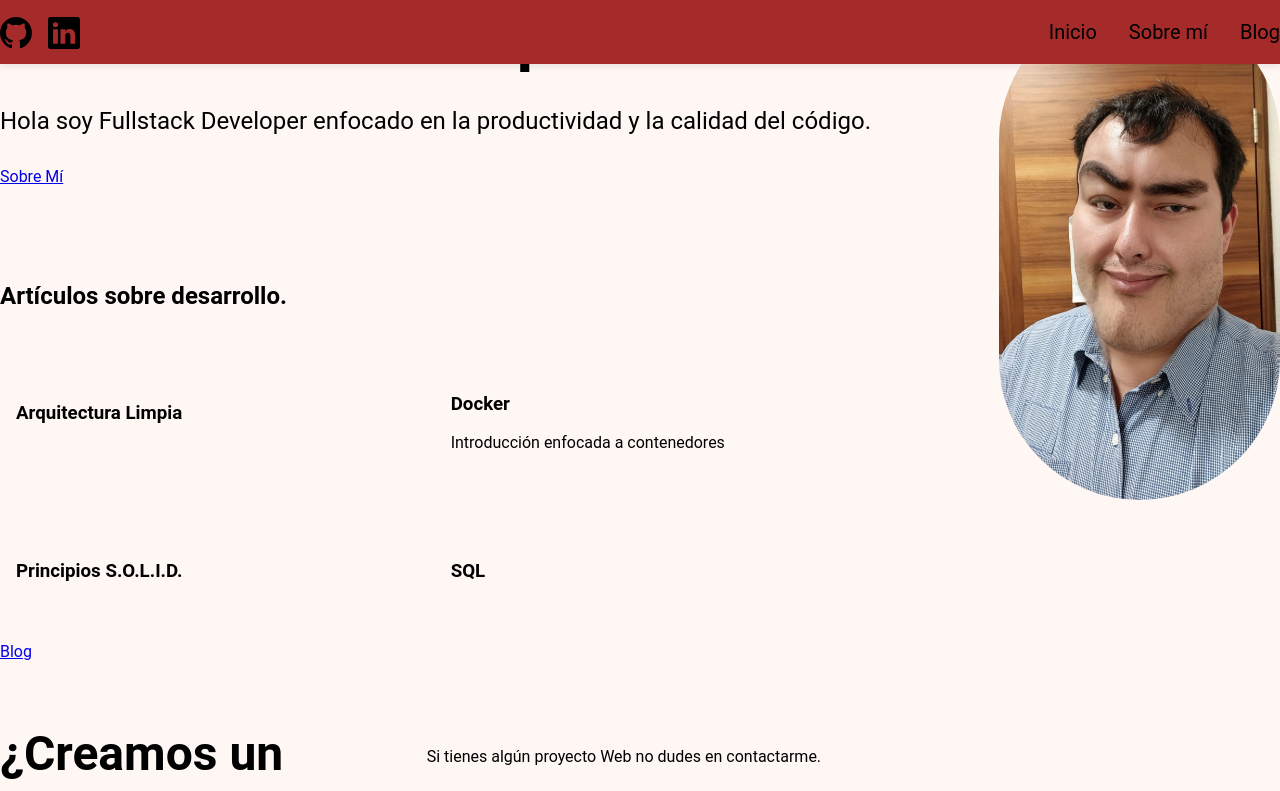
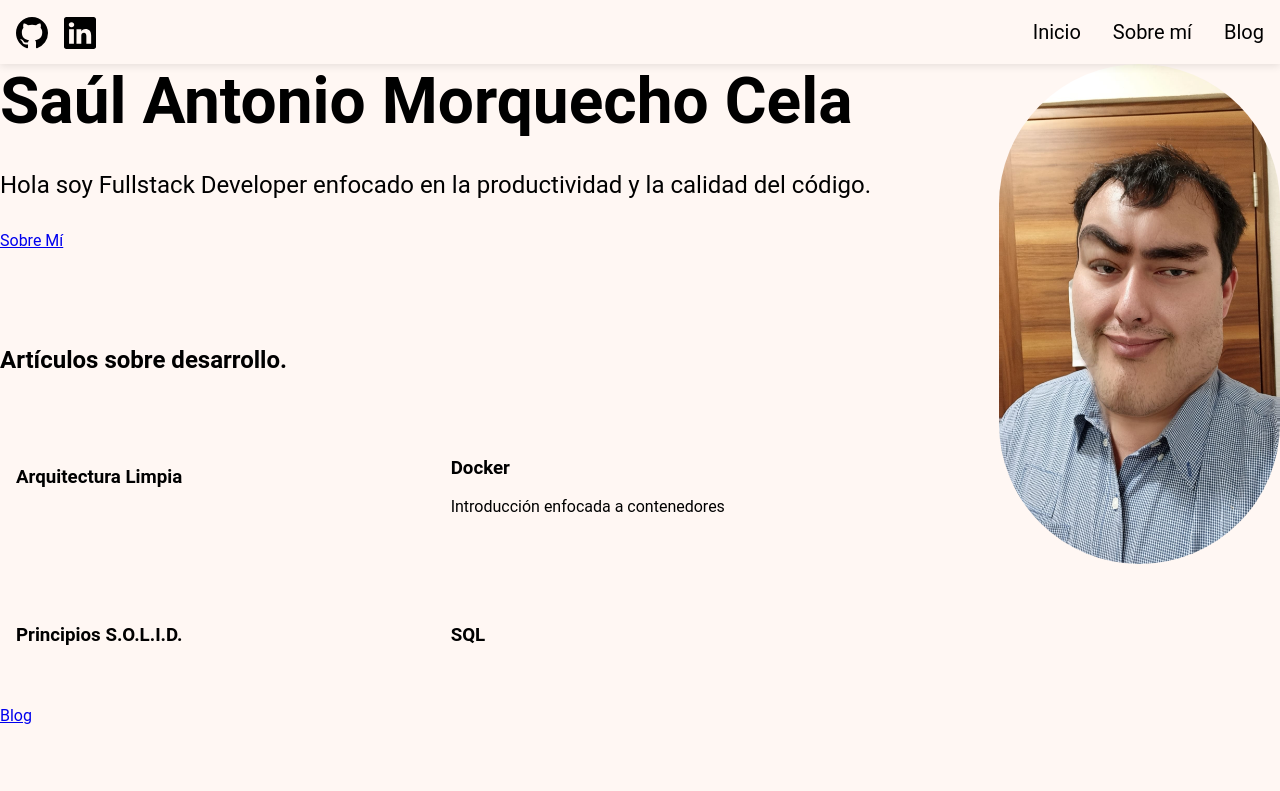
Before and after one commit to Reign-Beaux/Frontend, a React app: page / in a window 1280 px wide. Shown: the top 791 px of the page. Built offline with nearby package versions, Linux system fonts and the light colour scheme; the HTML template or start-up script is replaced by a standard one.

Commit message:
cambios menores

```diff
--- a/src/Presentation/Components/Layouts/MainLayout/Components/Header/Header.module.scss
+++ b/src/Presentation/Components/Layouts/MainLayout/Components/Header/Header.module.scss
@@ -12,10 +12,10 @@
     flex: 1;
     align-items: center;
     max-width: $max-width-content;
+    justify-content: space-between;
 
     .socialNetworks {
       display: flex;
-      flex: 1;
       align-items: center;
       gap: 16px;
       height: 48px;
@@ -27,7 +27,6 @@
 
     .navMenu {
       display: flex;
-      flex: 1;
       justify-content: flex-end;
       align-items: center;
       height: 48px;
@@ -66,6 +65,7 @@
 
 @media (width <= $first-breakpoint) {
   .header {
-    background-color: brown;
+    padding: 0 16px;
+    width: calc(100% - 32px);
   }
 }
--- a/src/Presentation/Components/Layouts/MainLayout/MainLayout.module.css
+++ /dev/null
@@ -1,3 +0,0 @@
-.mainApplication {
-  padding-top: var(--header-height);
-}
--- /dev/null
+++ b/src/Presentation/Components/Layouts/MainLayout/MainLayout.module.scss
@@ -0,0 +1,3 @@
+.mainApplication {
+  padding-top: $header-height;
+}
--- a/src/Presentation/Components/Layouts/MainLayout/MainLayout.tsx
+++ b/src/Presentation/Components/Layouts/MainLayout/MainLayout.tsx
@@ -1,7 +1,7 @@
 import { Outlet } from "react-router-dom";
 import { Footer, Header } from "./Components";
 
-import styles from "./MainLayout.module.css";
+import styles from "./MainLayout.module.scss";
 
 const MainLayout = () => {
   return (
--- a/vite.config.ts
+++ b/vite.config.ts
@@ -26,8 +26,9 @@ export default defineConfig({
     },
   },
   server: {
+    host: true,
     port: 5173,
     strictPort: true,
-    allowedHosts: ["saulantonio.br-y-sa.com", "localhost"],
+    // allowedHosts: ["saulantonio.br-y-sa.com", "localhost"],
   },
 });
```
